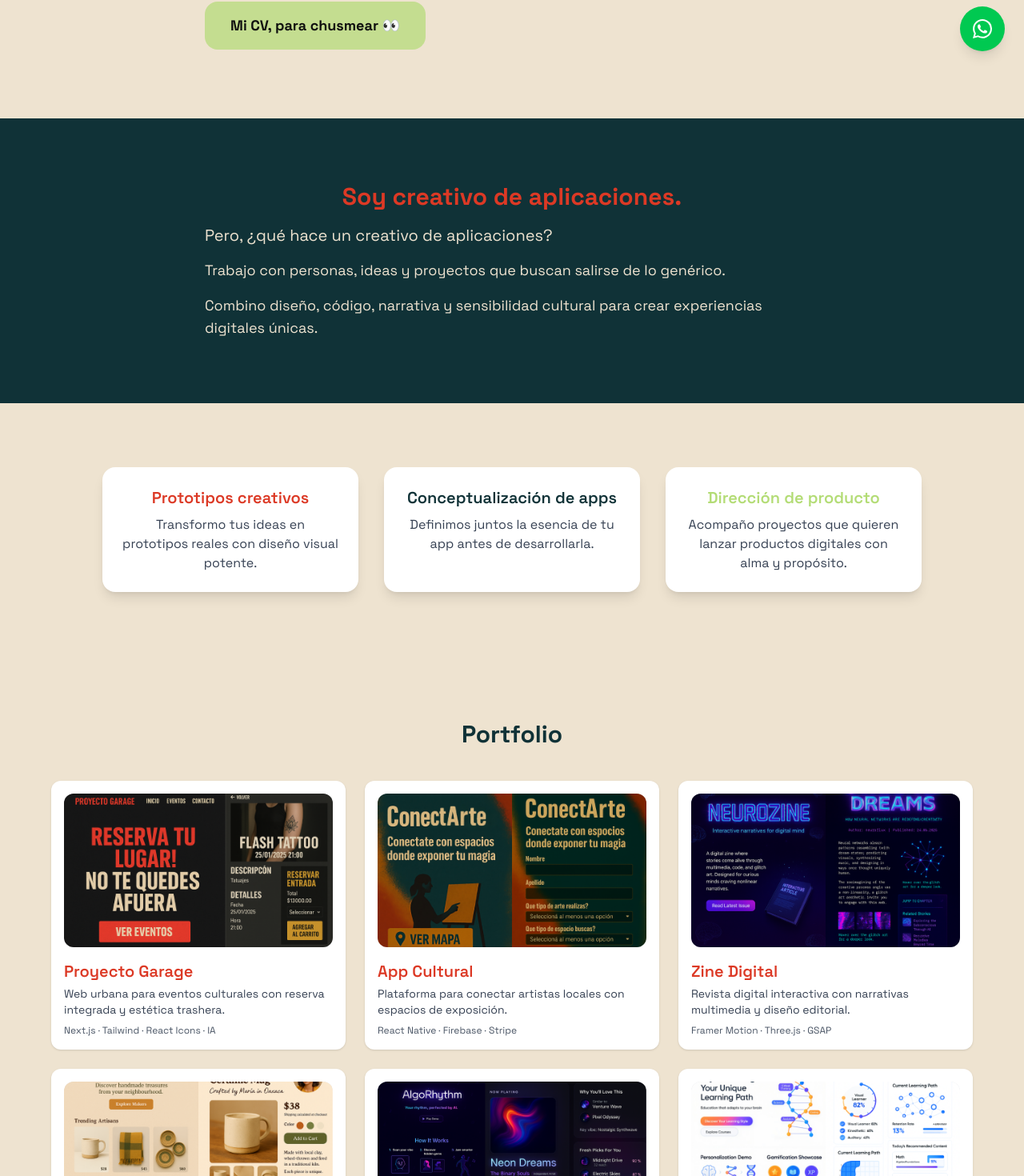
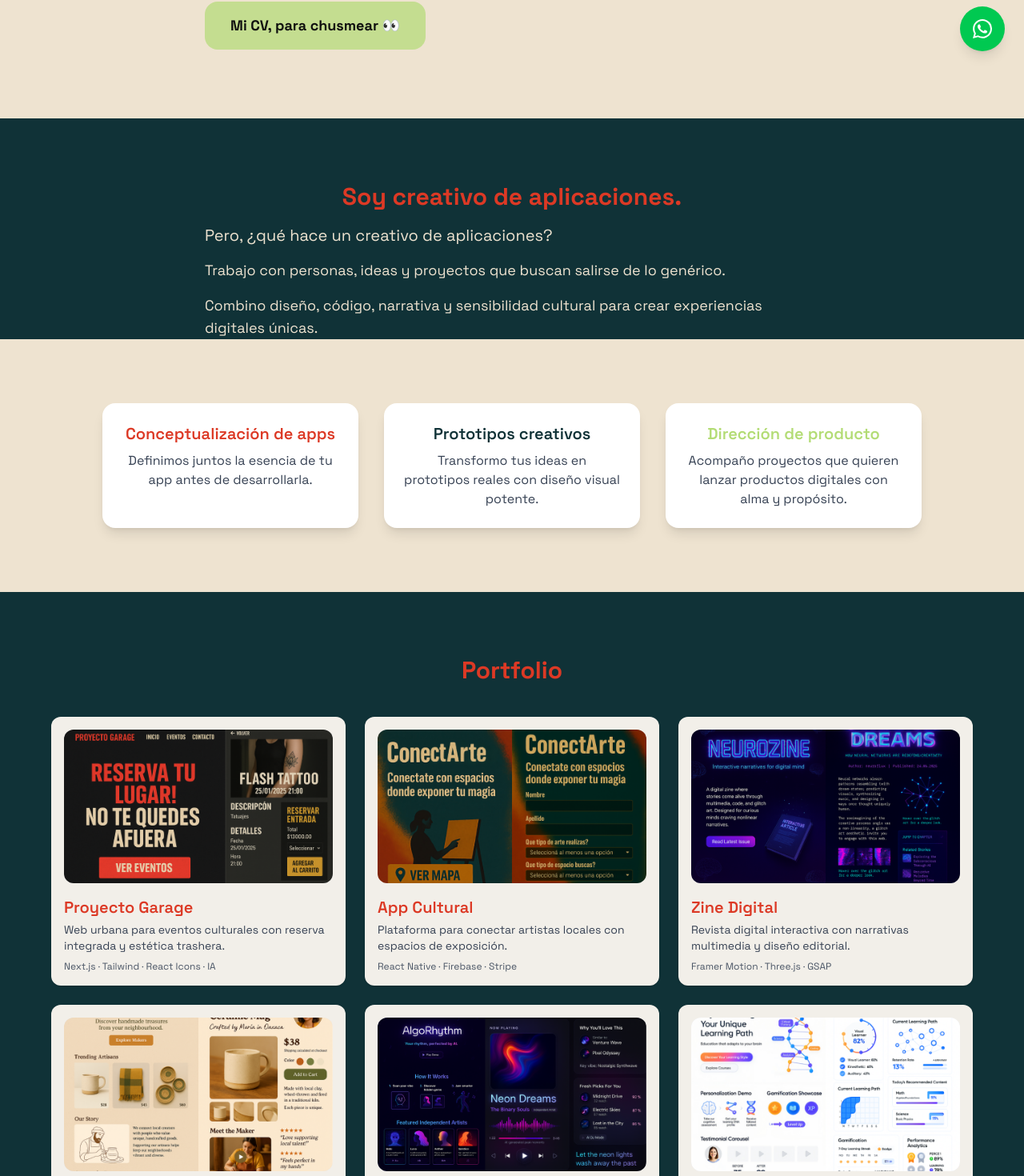
Before and after one commit to PabloEzeRomano/gemm.app-landing, a Next.js app: page / in a window 1280 px wide. Shown: the part 712-2182 px from the top of the page at 80% size. Built offline with nearby package versions, Linux system fonts and the light colour scheme.

Commit message:
Update styles and order
Signed-off-by: Pablo Romano <pabloezeromano@gmail.com>

```diff
--- a/src/components/Contact.tsx
+++ b/src/components/Contact.tsx
@@ -7,7 +7,7 @@ export const Contact = () => {
   const { t } = useLanguage();
 
   return (
-    <section id="contacto" className="py-20 px-6 text-center">
+    <section id="contacto" className="py-20 px-6 text-center bg-[#103237]">
       <motion.div
         initial={{ opacity: 0, y: 30 }}
         whileInView={{ opacity: 1, y: 0 }}
--- a/src/components/Portfolio.tsx
+++ b/src/components/Portfolio.tsx
@@ -47,14 +47,14 @@ export const Portfolio = () => {
   const { t } = useLanguage();
 
   return (
-    <section id="portfolio" className="bg-[#eee3d0] py-20 px-6">
+    <section id="portfolio" className="bg-[#103237] py-20 px-6 min-h-screen">
       <div className="max-w-6xl mx-auto">
         <motion.h2
           initial={{ opacity: 0, y: 30 }}
           whileInView={{ opacity: 1, y: 0 }}
           transition={{ duration: 0.8 }}
           viewport={{ once: true }}
-          className="text-3xl font-bold mb-10 text-center text-[#103237]"
+          className="text-3xl font-bold mb-10 text-center text-[#dc3925]"
         >
           {t('portfolio.title')}
         </motion.h2>
@@ -67,7 +67,8 @@ export const Portfolio = () => {
               whileInView={{ opacity: 1, y: 0 }}
               transition={{ duration: 0.8, delay: index * 0.1 }}
               viewport={{ once: true }}
-              className="bg-white rounded-xl shadow p-4 hover:shadow-xl transition-shadow duration-300"
+              // whileHover={{ scale: 1.1 }}
+              className="bg-[#f2efe9] rounded-xl shadow p-4 hover:shadow-xl transition-shadow duration-300"
             >
               <div className="bg-gray-200 rounded-xl mb-4 h-48 flex items-center justify-center overflow-hidden">
                 {project.image ? (
--- a/src/components/Services.tsx
+++ b/src/components/Services.tsx
@@ -5,20 +5,20 @@ import { useLanguage } from '@/contexts/LanguageContext';
 
 const services = [
   {
+    titleKey: 'services.concept.title',
+    descriptionKey: 'services.concept.description',
+    color: 'text-[#dc3925]',
+  },
+  {
     titleKey: 'services.prototype.title',
     descriptionKey: 'services.prototype.description',
-    color: "text-[#dc3925]"
-  },
-  {
-    titleKey: 'services.concept.title',
-    descriptionKey: 'services.concept.description',
-    color: "text-[#103237]"
+    color: 'text-[#103237]',
   },
   {
     titleKey: 'services.direction.title',
     descriptionKey: 'services.direction.description',
-    color: "text-[#b3dc75]"
-  }
+    color: 'text-[#b3dc75]',
+  },
 ];
 
 export const Services = () => {
@@ -36,11 +36,13 @@ export const Services = () => {
             viewport={{ once: true }}
             className="bg-[#ffffff] p-6 rounded-2xl shadow-lg hover:shadow-xl transition-shadow duration-300"
           >
-            <h3 className={`text-xl font-semibold mb-2 ${service.color}`}>{t(service.titleKey)}</h3>
+            <h3 className={`text-xl font-semibold mb-2 ${service.color}`}>
+              {t(service.titleKey)}
+            </h3>
             <p className="text-gray-700">{t(service.descriptionKey)}</p>
           </motion.div>
         ))}
       </div>
     </section>
   );
-}
+};
--- a/src/components/WhatIDo.tsx
+++ b/src/components/WhatIDo.tsx
@@ -7,7 +7,7 @@ export const WhatIDo = () => {
   const { t } = useLanguage();
 
   return (
-    <section className="bg-[#103237] text-[#eee3d0] py-20 px-6 text-center">
+    <section className="bg-[#103237] text-[#eee3d0] pt-20 px-6 text-center">
       <motion.div
         initial={{ opacity: 0, y: 30 }}
         whileInView={{ opacity: 1, y: 0 }}
```
